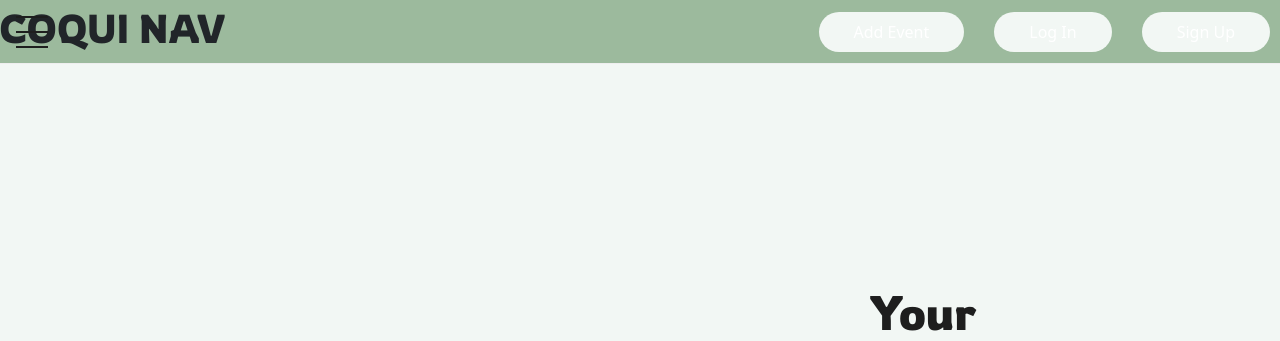
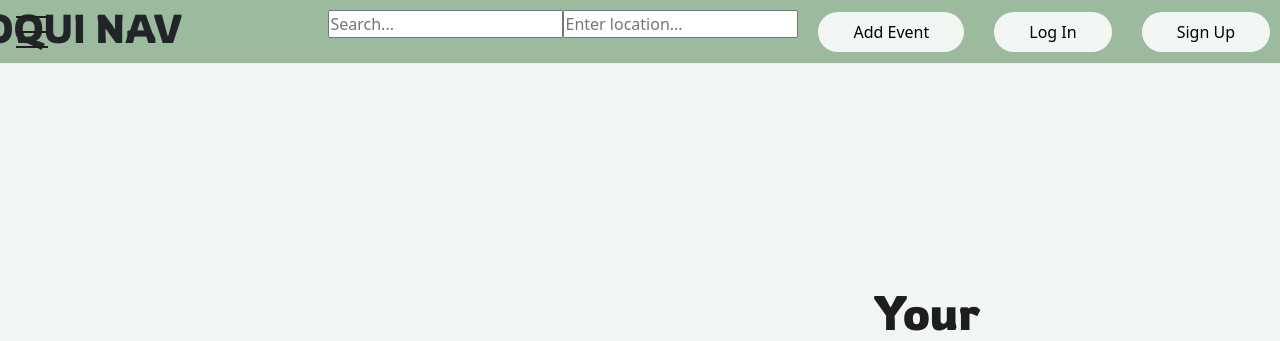
Before and after one commit to arycodes0/CoquiNav, a Flask app: page / in a window 1280 px wide. Shown: the top 341 px of the page. Run offline with Flask 3, Linux system fonts and the light colour scheme.

Commit message:
Refactor .gitignore to exclude node_module and bourbon directories
Refactor style.css and login for better stylization

```diff
--- /dev/null
+++ b/package.json
@@ -0,0 +1,5 @@
+{
+  "dependencies": {
+    "bourbon": "^7.3.0"
+  }
+}
--- a/static/css/style.css
+++ b/static/css/style.css
@@ -26,6 +26,18 @@ body, html {
     width: 100vw;
     min-height: 100vh;
     box-sizing: border-box;
+    flex-direction: column;
+}
+
+main {
+    flex-grow: 1;
+    overflow: hidden;
+    padding: 0;
+    margin: 0;
+    flex-grow: 1;
+    display: block;
+    flex-direction: column;
+    background-color: var(--color-primary);
 }
 
 
@@ -112,11 +124,6 @@ header {
     cursor: pointer;
 }
 
-.container-fluid {
-    padding: 0;
-    margin: 0;
-    background-color: var(--color-primary);
-}
 
 
 /* Header Menu */
@@ -373,10 +380,12 @@ nav#menu {
 
 /* Log In Styling */
 
-/* Map Image */
+/* Main Grid Layout */
+@import "bourbon";
+
 .login-wrapper {
     display: grid;
-    grid-template-columns: 2fr 1fr;
+    grid-template-columns: 1fr 1fr;
     grid-template-rows: auto 1fr auto;
     align-items: center;
     justify-items: center;
@@ -389,58 +398,21 @@ nav#menu {
     box-sizing: border-box;
     overflow: hidden;
 }
-.log-in-map {
-    grid-column: 1;
-    grid-row: 4;
-    display: flex;
-    justify-content: center;
-    align-items: center;
-}
 
-.log-in-map img {
-    max-width: auto;
-    height: auto;
-    padding: 20px;
-}
-
-/* Log in Button Section */
-
-.login-wrapper {
-    grid-column: 2;
-    grid-row: 1 / 2;
-    display: flex;
-    flex-direction: column;
-    justify-content: center;
-    align-items: flex-start;
-    padding: 20px;
-    margin-top: 200px;
-}
-
-/* Log in button/animation*/
-@import "bourbon";
-
-* {
-  box-sizing: border-box;
-}
-
-.login-wrapper {
-  width: 300px;
-  margin: 40px auto 0;
-}
-
-button {
+#login-button, #signup-button {
     padding: 8px 15px;
     border: 0;
     outline: 0;
-  color: #fff;
-  background: #1BBC9B;
+    color: var(--color-primary);
+    background: var(--color-hover);
+    font-family: var(--font-family-base);
     font-size: 14px;
     text-transform: uppercase;
     border-radius: 4px;
-  box-shadow: 0 4px 0 darken(#1BBC9B, 5%);
+    box-shadow: 0 4px 0 darken(#799a9c, 5%);
     &:active {
         margin-top: 2px;
-    box-shadow: 0 2px 0 darken(#1BBC9B, 5%);
+        box-shadow: 0 2px 0 darken(#799a9c, 5%);
     }
 }
 
--- a/static/js/app.js
+++ b/static/js/app.js
@@ -108,7 +108,7 @@ document.addEventListener('DOMContentLoaded', async () => {
     document.addEventListener('click', async (event) => {
       try {
         if (event.target.classList.contains('signupButton')) {
-          location.href = window.location.origin + '/signup.html';
+          location.href = window.location.origin + '/signup';
         }
       }
       catch (error) {
@@ -116,7 +116,7 @@ document.addEventListener('DOMContentLoaded', async () => {
       }
   });
 
-  $('#login-button').click(function() {
+  $('.login-button').click(function() {
     $('.login-form').toggleClass('open');
   })
 })
--- a/templates/base.html
+++ b/templates/base.html
@@ -13,15 +13,15 @@
         <link rel="stylesheet" href="https://fonts.googleapis.com/css?family=Rowdies:wght@300;400;700&display=swap">
     </head>
     <body>
+
         <!--Header-->
         {% include 'header.html' %}
 
         <!--Block content-->
-        <div class="container-fluid">
+        <main>
             {% block content %}
             {% endblock %}
-        </div>
-
+        </main>
 
         <!--Footer-->
         {% include 'footer.html' %}
--- a/templates/header.html
+++ b/templates/header.html
@@ -32,10 +32,23 @@
       </div>
   </section>
 
-  <section id="filter">
-      <label for="distance-placeholder"></label>
-      <section id="distance-filter"></section>
-  </section>
+  <div class="search-container">
+    <input type="text" class="search-box" id="search" placeholder="Search...">
+    <div class="suggestions" id="suggestions">
+        <ul>
+            <!-- Dynamic suggestions will appear here -->
+        </ul>
+    </div>
+</div>
+
+<div class="location-container">
+  <input type="text" class="search-box" id="search" placeholder="Enter location...">
+  <div class="suggestions" id="suggestions">
+      <ul>
+          <!-- Dynamic suggestions will appear here -->
+      </ul>
+  </div>
+</div>
 
   <section id="event-adder">
       <button class="eventAdder">Add Event</button>
```
Also changed, not shown: other parts of static/css/style.css (+70 -14 lines), templates/login.html (+7 -8 lines), package-lock.json (added), 1 other file. Lines whose indentation alone changed are shown as unchanged.
